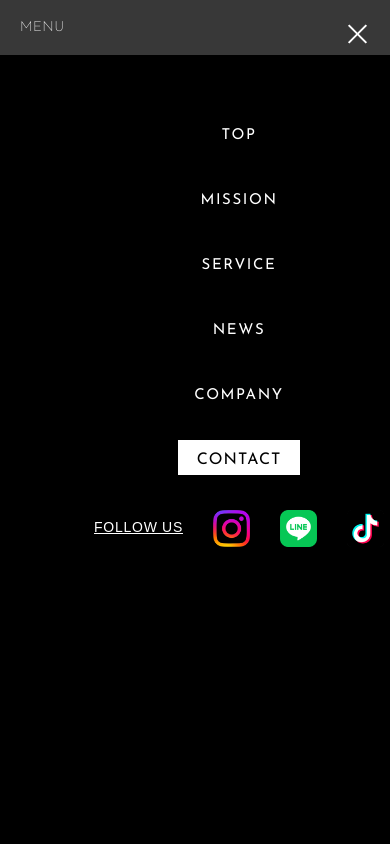
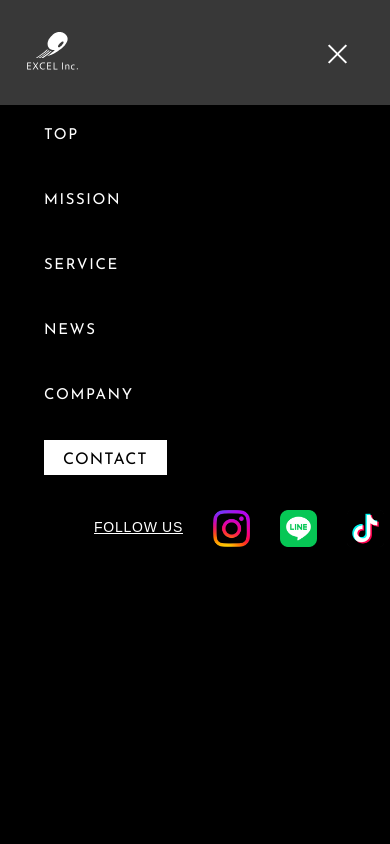
Before and after one commit to mitsu0428/excel-inc, a Next.js app: page / in a window 390 px wide. Both pictures are taken after a click on the element 355 px from the left and 35 px from the top of the page. Shown: the top 844 px of the page. Built offline with nearby package versions, Linux system fonts and the light colour scheme; a web font is replaced by a local one.

Commit message:
fix: モバイルテキストを削除

```diff
--- a/src/app/components/HeaderNavigation/index.tsx
+++ b/src/app/components/HeaderNavigation/index.tsx
@@ -36,9 +36,15 @@ export const Component = () => {
       </MenuToggle>
 
       <MobileHeadArea $isOpen={isOpen}>
-        <MobileHeadText className={Font.Font.CustomJosefinSans.className}>
-          MENU
-        </MobileHeadText>
+        <StyledLink
+          href={"/"}
+          passHref
+        >
+          <StyledImage
+            src="/assets/logo.svg"
+            alt="Excel inc."
+          />
+        </StyledLink>
 
         <CloseButton onClick={toggleMenu}>
           <CrossLine style={{ top: "50%", transform: "rotate(45deg)" }} />
@@ -238,6 +244,10 @@ const Menu = styled.div<{ $isOpen: boolean }>`
       margin-bottom: 20px;
       color: #fff;
       text-align: left;
+
+      @media (max-width: 768px) {
+        width: 100%;
+      }
     }
   }
 `;
@@ -302,8 +312,8 @@ const CloseButton = styled.span`
   width: 25px;
   height: 25px;
   position: absolute;
-  top: 20px;
-  right: 20px;
+  top: 40px;
+  right: 40px;
   cursor: pointer;
 `;
 
@@ -335,19 +345,6 @@ const MobileHeadArea = styled.div<{ $isOpen: boolean }>`
   width: 100%;
 `;
 
-const MobileHeadText = styled.p`
-  color: #fff;
-  text-align: center;
-  font-size: 20px;
-  font-weight: 200;
-  line-height: normal; //memo: これ入れないと下線がずれる
-  letter-spacing: 0.4px;
-
-  @media (max-width: 768px) {
-    font-size: 14px;
-  }
-`;
-
 const FollowUsText = styled.p`
   position: relative;
   color: #fff;
```
